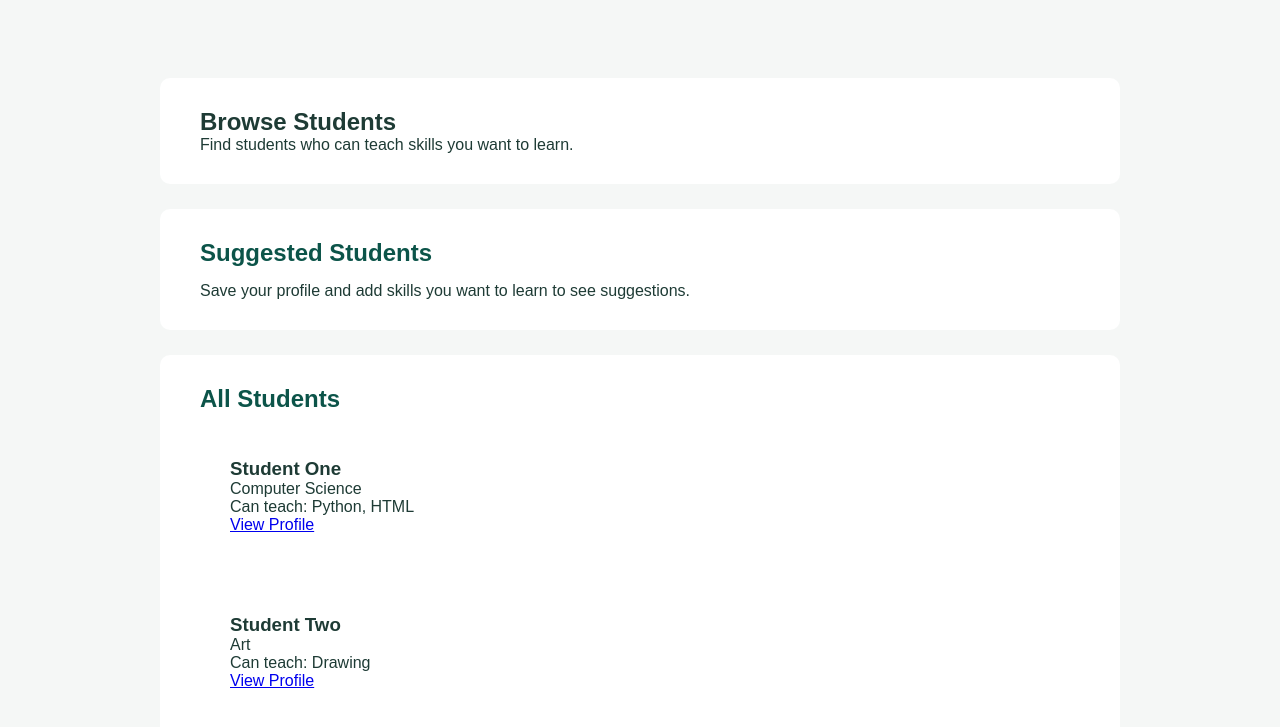
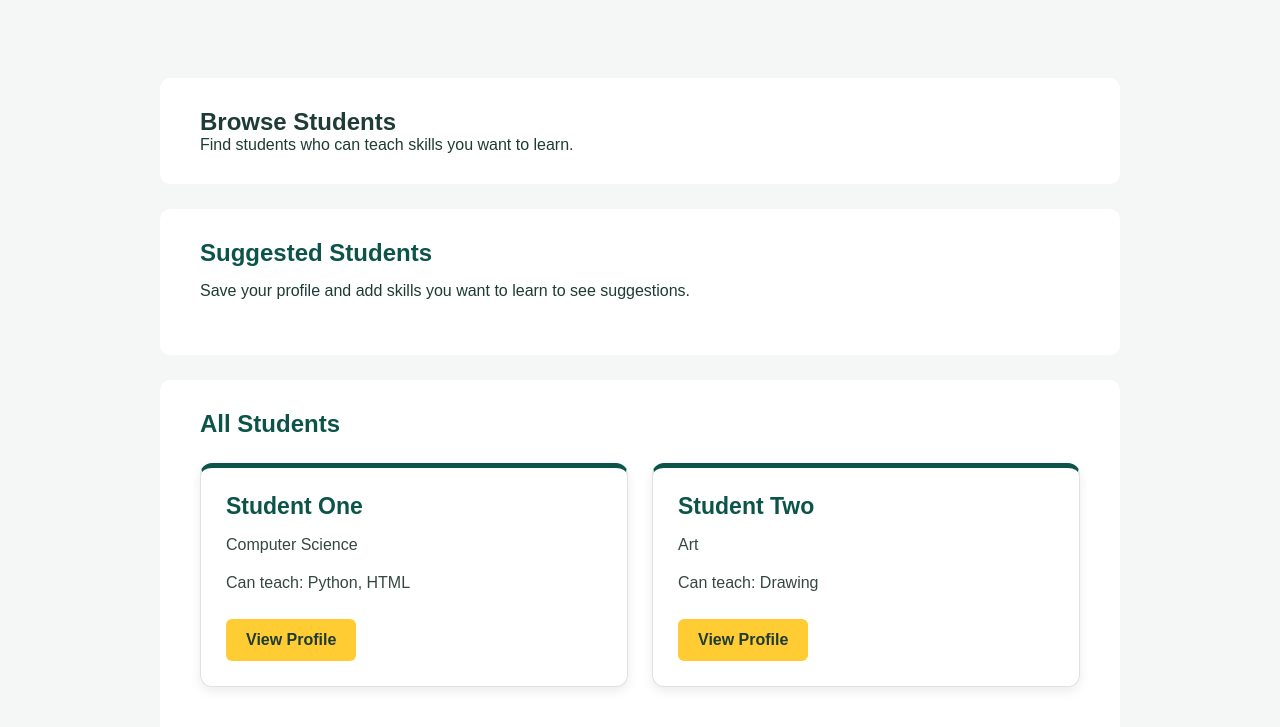
Before and after one commit to WSU-4110/SkillSwap, a plain HTML site: page frontend/browse.html in a window 1280 px wide. Shown: the part 87-814 px from the top of the page. Drawn offline with Linux system fonts and the light colour scheme.

Commit message:
Style student cards and back to browse button

```diff
--- a/frontend/css/style.css
+++ b/frontend/css/style.css
@@ -474,3 +474,98 @@ nav {
         flex-direction: column;
     }
 }
+
+/* Student card grids */
+#all-users,
+#suggested-users {
+    display: grid;
+    grid-template-columns: repeat(auto-fit, minmax(250px, 1fr));
+    gap: 24px;
+    margin-top: 25px;
+}
+
+/* Individual student cards */
+#all-users .skills-box,
+#suggested-users .skills-box {
+    min-width: 0;
+    padding: 25px;
+    background-color: #ffffff;
+    border: 1px solid #dce5e1;
+    border-top: 5px solid #0c5449;
+    border-radius: 12px;
+    box-shadow: 0 4px 12px rgba(0, 0, 0, 0.08);
+    overflow-wrap: anywhere;
+}
+
+/* Student names */
+#all-users .skills-box h3,
+#suggested-users .skills-box h3 {
+    color: #0c5449;
+    font-size: 23px;
+    margin-bottom: 12px;
+}
+
+/* Student information */
+#all-users .skills-box p,
+#suggested-users .skills-box p {
+    color: #374740;
+    line-height: 1.6;
+    margin-bottom: 12px;
+}
+
+/* View Profile buttons */
+#all-users .skills-box a,
+#suggested-users .skills-box a {
+    display: inline-block;
+    margin-top: 12px;
+    padding: 12px 20px;
+    background-color: #ffcc33;
+    color: #1e3b35;
+    border-radius: 6px;
+    font-weight: bold;
+    text-decoration: none;
+}
+
+#all-users .skills-box a:hover,
+#suggested-users .skills-box a:hover {
+    background-color: #edbb24;
+}
+
+#all-users .skills-box a:focus-visible,
+#suggested-users .skills-box a:focus-visible {
+    outline: 3px solid #0c5449;
+    outline-offset: 4px;
+}
+
+/* Stack cards on small screens */
+@media (max-width: 600px) {
+    #all-users,
+    #suggested-users {
+        grid-template-columns: 1fr;
+    }
+}
+
+.back-browse-button {
+    display: inline-block;
+    margin-bottom: 25px;
+    padding: 12px 22px;
+    background-color: #ffcc33;
+    color: #1e3b35;
+    border-radius: 6px;
+    font-size: 16px;
+    font-weight: bold;
+    text-decoration: none;
+}
+
+.back-browse-button:visited {
+    color: #1e3b35;
+}
+
+.back-browse-button:hover {
+    background-color: #edbb24;
+}
+
+.back-browse-button:focus-visible {
+    outline: 3px solid #0c5449;
+    outline-offset: 4px;
+}
--- a/frontend/js/browse.js
+++ b/frontend/js/browse.js
@@ -141,3 +141,5 @@ function loadBrowsePage() {
 }
 
 loadBrowsePage();
+
+card.style.marginBottom = "20px";
```
Also changed, not shown: frontend/user-profile.html (+1 -1 lines).
